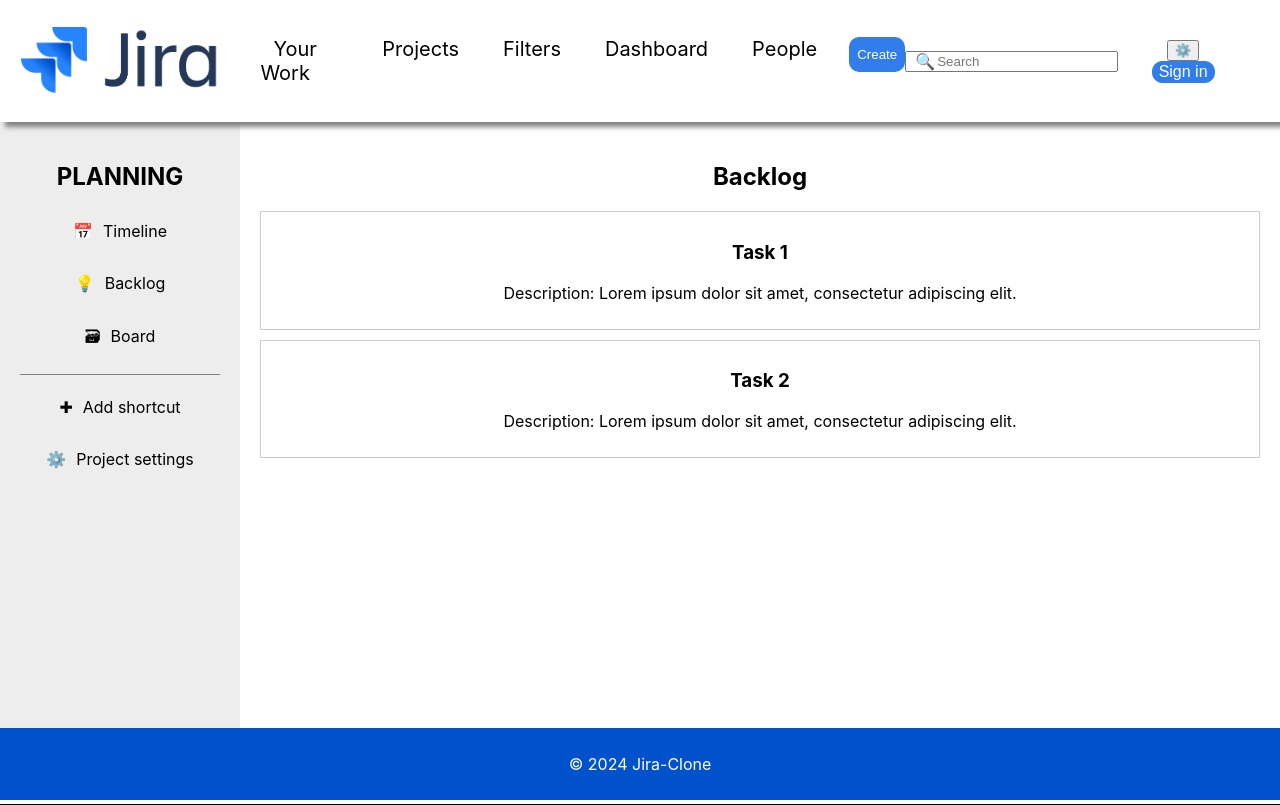
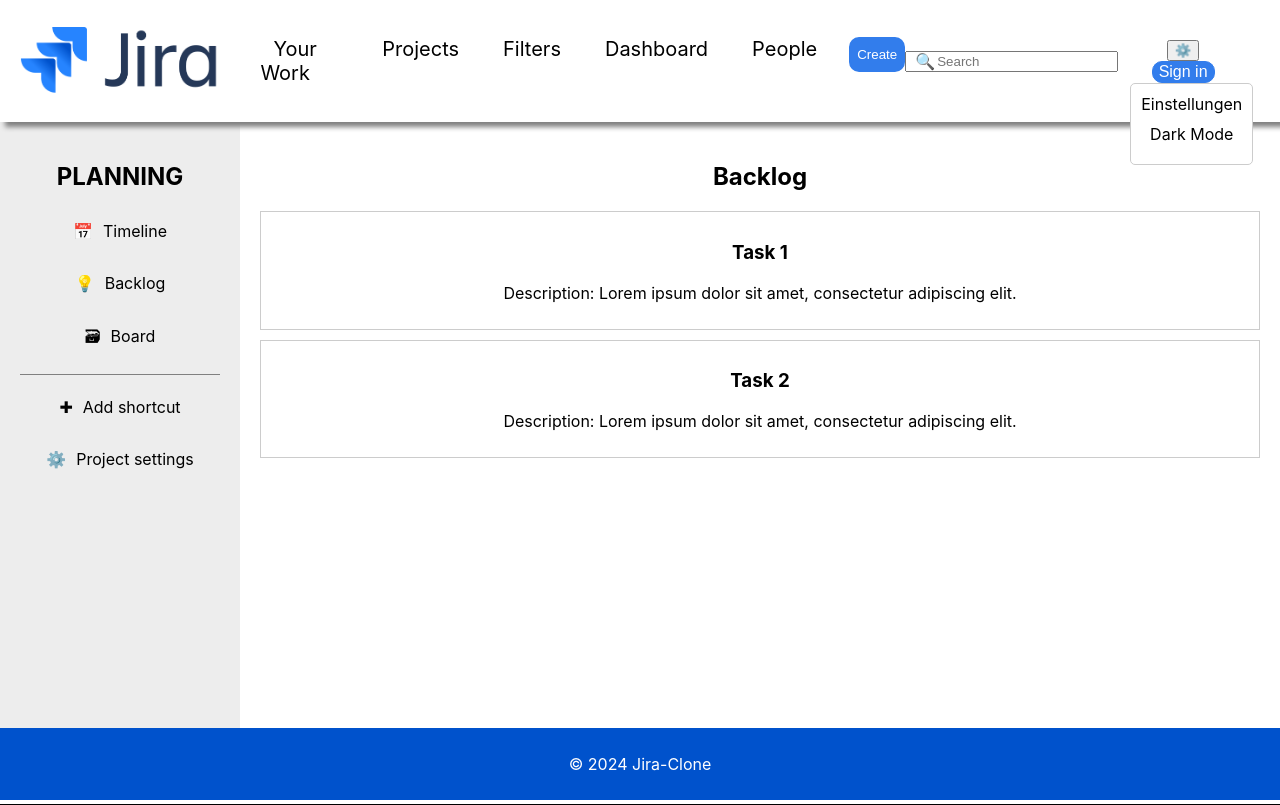
Before and after one commit to PatrickZablocki/Jira_clone, a React (Create React App) app in the folder jira-clone/: page / in a window 1280 px wide. Both pictures are taken after a click on the button "⚙️". Built offline with nearby package versions, Linux system fonts and the light colour scheme.

Commit message:
Dark Mode Eingebunden

```diff
--- a/jira-clone/src/components/Home.css
+++ b/jira-clone/src/components/Home.css
@@ -110,8 +110,69 @@ nav{
 .settingBtn,
 .LogInBtn {
     margin-right: 12px;
+    cursor: pointer;
+}
+/* Hier eine Extra Styling für das Dropdown menu */
+.dropdown-menu {
+    position: absolute;
+    top: 100%;
+    left: 0;
+    background-color: #fff;
+    border: 1px solid #ccc;
+    border-radius: 5px;
+    padding: 10px;
+    display: inline-block;
+}
+
+.dropdown-menu ul {
+    list-style: none;
+    padding: 0;
+    margin: 0;
+}
+
+.dropdown-menu ul li {
+    padding: 5px 0;
+}
+
+.dropdown-menu ul li a {
+    color: #333;
+    text-decoration: none;
+}
+
+.dropdown-menu ul li a:hover {
+    color: #000;
+    font-weight: bold;
 }
 /* HIer endet das Styling für den Header und die Navabr */
+/* Extra Style für den Dark Mode */
+.dark-mode {
+    background-color: #333;
+    color: #fff;
+}
+.dark-mode .header {
+    background-color: #111;
+    color: #fff;
+}
+
+.dark-mode .navbar li a {
+    color: #fff;
+}
+
+.dark-mode .dropdown-menu {
+    background-color: #222;
+    color: #fff;
+}
+.dark-mode .dropdown-menu a{
+    color: white;
+}
+.dark-mode .Sidebar{
+    background-color: #222;
+    color: #fff;
+}
+.dark-mode .Sidebar li a{
+    color: white;
+}
+/*  Hier beginnt das Styling für die Sidebar */
 .Sidebar {
     background: #ededed;
     width: 200px;
@@ -131,6 +192,7 @@ nav{
     width: calc(100% - 40px);
     display: block;
     padding: 10px 20px;
+    border: 2px solid #0052cc;
 }
 .Sidebar li a {
     text-decoration: none;
@@ -158,8 +220,6 @@ nav{
 .Sidebar ul li a .icon {
     margin-right: 10px;
 }
-/*  Hier beginnt das Styling für die Sidebar */
-
 /* Hier endet das Styling für die Sidebar */
 
 /* Hier beginnt der Main Content */
--- a/jira-clone/src/components/Home.jsx
+++ b/jira-clone/src/components/Home.jsx
@@ -1,17 +1,38 @@
-import{ useState } from 'react';
+import{ useEffect, useState } from 'react';
 import './Home.css';
 
 function Home()
 
         {
             const [isDropdownOpen, setIsDropdownOpen] = useState(false);
+            const [darkMode, setDarkMode] = useState(() => {
+                const savedDarkMode = localStorage.getItem('darkMode');
 
-            const toggleDropdown = () => {
+                    return savedDarkMode ? JSON.parse(savedDarkMode) :false;
+            });
+
+            const toggleDropdown = () =>
+            {
                 setIsDropdownOpen(!isDropdownOpen);
             };
 
+            const toggleDarkMode = () => {
+                const newDarkMode = !darkMode;
+                setDarkMode(newDarkMode);
+
+                localStorage.setItem('darkMode', JSON.stringify(newDarkMode));
+            };
+
+            useEffect(() => {
+                if (darkMode) {
+                    document.body.classList.add('dark-mode');
+                } else {
+                    document.body.classList.remove('dark-mode');
+                }
+            }, [darkMode]);
+
     return (
-        <div className="home-container">
+        <div className={`home-container ${darkMode ? 'dark-mode' : ''}`}>
             {/* Hier beginnt der Header */}
             <header className="header">
                 <div className="header-content">
@@ -36,17 +57,20 @@ function Home()
                 </div>
                 </div>
                 <div className="profile-container">
-                    <button className="settingBtn"><span class="icon">⚙️</span></button>
-                    <button className="LogInBtn"><a href="">Sign in</a></button>
-                    {/* {isDropdownOpen && (
+                    <button className="settingBtn" onClick={toggleDropdown}>
+                        <span class="icon">⚙️</span>
+                    </button>
+                    {/* Hier beginnt das Dropdown menu für die Einstellungen  */}
+                    {isDropdownOpen && (
                         <div className="dropdown-menu">
                             <ul>
-                                <a className= "dropdown-content" href="">Profil Bearbeiten<li></li></a>
                                 <a className= "dropdown-content" href="">Einstellungen<li></li></a>
-                                <a className= "dropdown-content" href="">Ausloggen<li></li></a>
+                                <a className= "dropdown-content" href="" onClick={toggleDarkMode}>Dark Mode<li></li></a>
                             </ul>
                         </div>
-                    )} */}
+                    )}
+                    {/* Hier hört das Dropdown menu auf und beginnt der LogIn Button */}
+                    <button className="LogInBtn"><a href="">Sign in</a></button>
                 </div>
             </header>
             {/* Hier Hört der Header auf */}
```
